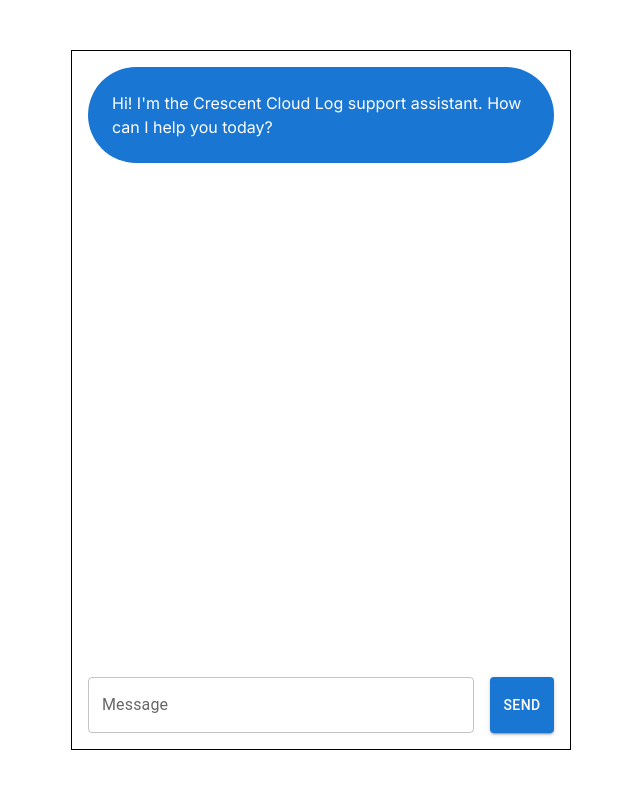
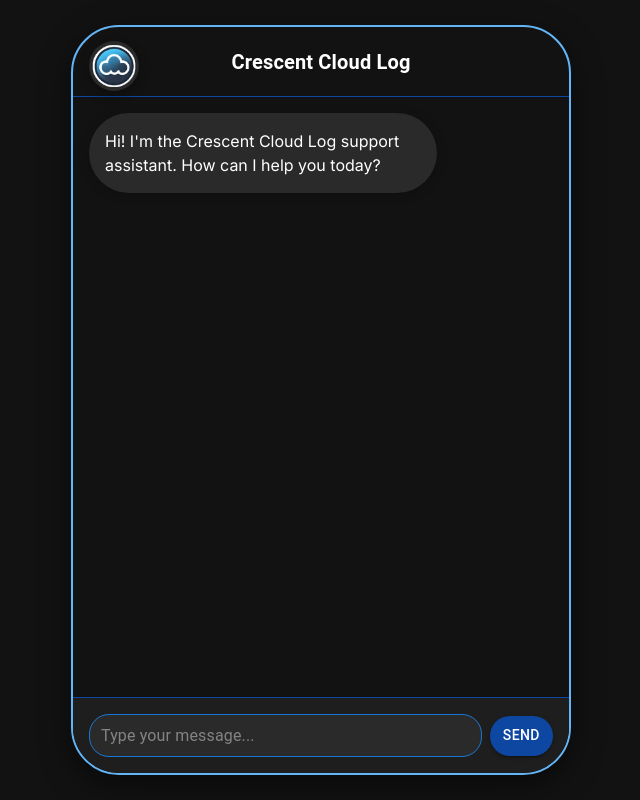
Before and after one commit to ktarafder/ai-chatbot, a Next.js app: page / in a window 1280 px wide. Shown: the whole page, without its empty margins (319-959 px from the left). Built offline with nearby package versions, Linux system fonts and the light colour scheme.

Commit message:
New UI redesign

```diff
--- a/app/page.tsx
+++ b/app/page.tsx
@@ -1,7 +1,7 @@
-'use client'
+'use client';
 
-import { Box, Button, Stack, TextField } from '@mui/material'
-import { useState, useRef, useEffect } from 'react'
+import { Box, Button, Stack, TextField, Typography } from '@mui/material';
+import { useState, useRef, useEffect } from 'react';
 
 export default function Home() {
   const [messages, setMessages] = useState([
@@ -9,18 +9,18 @@ export default function Home() {
       role: 'assistant',
       content: "Hi! I'm the Crescent Cloud Log support assistant. How can I help you today?",
     },
-  ])
-  const [message, setMessage] = useState('')
-  const [isLoading, setIsLoading] = useState(false)
-  const messagesEndRef = useRef(null)
+  ]);
+  const [message, setMessage] = useState('');
+  const [isLoading, setIsLoading] = useState(false);
+  const messagesEndRef = useRef(null);
 
   const scrollToBottom = () => {
-    (messagesEndRef.current as HTMLElement | null)?.scrollIntoView({ behavior: "smooth" })
+    (messagesEndRef.current as HTMLElement | null)?.scrollIntoView({ behavior: "smooth" });
   }
 
   useEffect(() => {
-    scrollToBottom()
-  }, [messages])
+    scrollToBottom();
+  }, [messages]);
 
   const sendMessage = async () => {
     if (!message.trim()) return;  // Don't send empty messages
@@ -77,8 +77,8 @@ export default function Home() {
 
   const handleKeyPress = (event: any) => {
     if (event.key === 'Enter' && !event.shiftKey) {
-      event.preventDefault()
-      sendMessage()
+      event.preventDefault();
+      sendMessage();
     }
   }
 
@@ -90,21 +90,67 @@ export default function Home() {
       flexDirection="column"
       justifyContent="center"
       alignItems="center"
+      bgcolor="#121212" // Dark background for the entire page
     >
-      <Stack
-        direction={'column'}
+      {/* Main Chat Box */}
+      <Box
         width="500px"
-        height="700px"
-        border="1px solid black"
-        p={2}
-        spacing={3}
+        height="750px"
+        bgcolor="linear-gradient(145deg, #1e1e1e, #2a2a2a)" // Gradient background for a techy feel
+        boxShadow="0px 10px 30px rgba(0, 0, 0, 0.5)" // Deep shadow for a floating effect
+        borderRadius={12} // Rounded corners for a sleek look
+        border="2px solid #64b5f6" // Light blue outline
+        overflow="hidden"
+        display="flex"
+        flexDirection="column"
+        position="relative"
       >
+        {/* Header with Logo */}
+        <Box
+          width="100%"
+          height="70px"
+          bgcolor="linear-gradient(145deg, #0d47a1, #1976d2)" // Gradient for the header
+          display="flex"
+          justifyContent="center"
+          alignItems="center"
+          position="relative"
+          borderBottom="1px solid #0d47a1" // Subtle border at the bottom
+        >
+          <Typography variant="h6" color="#ffffff" fontWeight="bold">
+            Crescent Cloud Log
+          </Typography>
+          <Box
+            position="absolute"
+            top="20%"
+            left="16px"
+            transform="translateY(-50%)"
+            width="50px"  // Increased width
+            height="50px" // Increased height
+            bgcolor="rgba(255, 255, 255, 0.1)"
+            borderRadius="50%"
+            display="flex"
+            justifyContent="center"
+            alignItems="center"
+            boxShadow="0px 4px 12px rgba(0, 0, 0, 0.3)"
+          >
+            <img src="/crescentcloudlogo.png" alt="Logo" style={{ width: "100px" }} /> {/* Adjusted size */}
+          </Box>
+        </Box>
+
+        {/* Messages Container */}
         <Stack
           direction={'column'}
           spacing={2}
           flexGrow={1}
+          p={2}
           overflow="auto"
-          maxHeight="100%"
+          sx={{
+            '&::-webkit-scrollbar': { width: '0.4em' },
+            '&::-webkit-scrollbar-thumb': {
+              backgroundColor: '#1976d2',
+              borderRadius: '10px',
+            },
+          }} // Styled scrollbar
         >
           {messages.map((message, index) => (
             <Box
@@ -117,12 +163,14 @@ export default function Home() {
               <Box
                 bgcolor={
                   message.role === 'assistant'
-                    ? 'primary.main'
-                    : 'secondary.main'
+                    ? 'rgba(255, 255, 255, 0.1)' // Transparent white for assistant messages
+                    : '#1976d2' // Blue for user messages
                 }
-                color="white"
-                borderRadius={16}
-                p={3}
+                color={message.role === 'assistant' ? 'white' : 'white'}
+                borderRadius={12}
+                p={2}
+                maxWidth="75%"
+                boxShadow="0px 2px 12px rgba(0, 0, 0, 0.2)"
               >
                 {message.content}
               </Box>
@@ -130,20 +178,62 @@ export default function Home() {
           ))}
           <div ref={messagesEndRef} />
         </Stack>
-        <Stack direction={'row'} spacing={2}>
+
+        {/* Input Area */}
+        <Box
+          display="flex"
+          alignItems="center"
+          p={2}
+          bgcolor="#1e1e1e"
+          borderTop="1px solid #0d47a1"
+        >
           <TextField
-            label="Message"
+            placeholder="Type your message..."
             fullWidth
             value={message}
             onChange={(e) => setMessage(e.target.value)}
             onKeyPress={handleKeyPress}
             disabled={isLoading}
+            variant="outlined"
+            sx={{
+              '& .MuiOutlinedInput-root': {
+                borderRadius: '20px',
+                bgcolor: '#2a2a2a',
+                color: 'white',
+              },
+              '& .MuiInputBase-input': {
+                padding: '10px 12px',
+              },
+              '& .MuiOutlinedInput-notchedOutline': {
+                borderColor: '#1976d2',
+              },
+              '&:hover .MuiOutlinedInput-notchedOutline': {
+                borderColor: '#2196f3',
+              },
+              '& .MuiOutlinedInput-root.Mui-focused .MuiOutlinedInput-notchedOutline': {
+                borderColor: '#64b5f6',
+              },
+            }}
           />
-          <Button variant="contained" onClick={sendMessage} disabled={isLoading}>
+          <Button
+            variant="contained"
+            onClick={sendMessage}
+            disabled={isLoading}
+            sx={{
+              marginLeft: '8px',
+              borderRadius: '20px',
+              height: '40px',
+              minWidth: '40px',
+              bgcolor: '#0d47a1',
+              '&:hover': {
+                bgcolor: '#1565c0',
+              },
+            }}
+          >
             Send
           </Button>
-        </Stack>
-      </Stack>
+        </Box>
+      </Box>
     </Box>
   )
 }
```
Also changed, not shown: public/crescent2.png (added), public/crescentcloudlogo.png (added).
